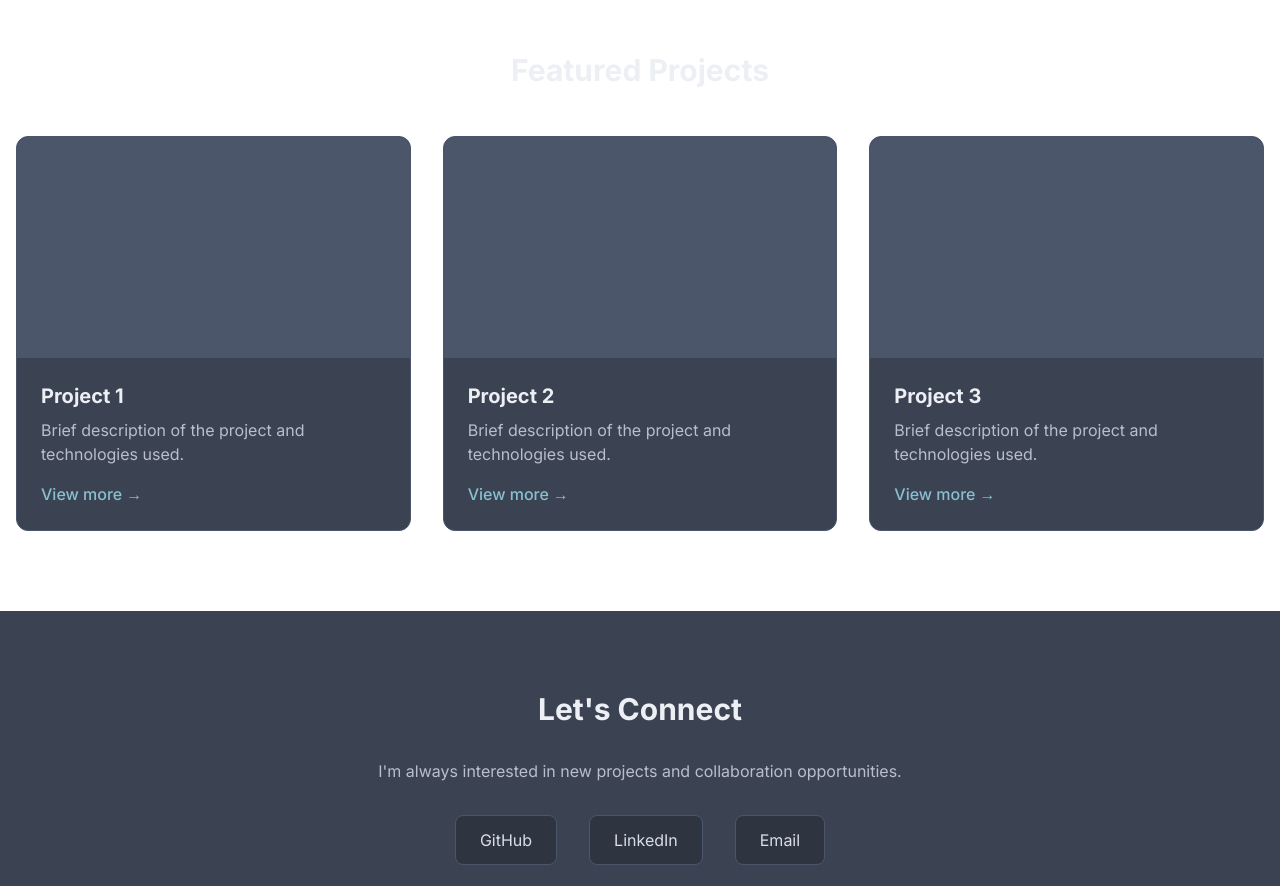
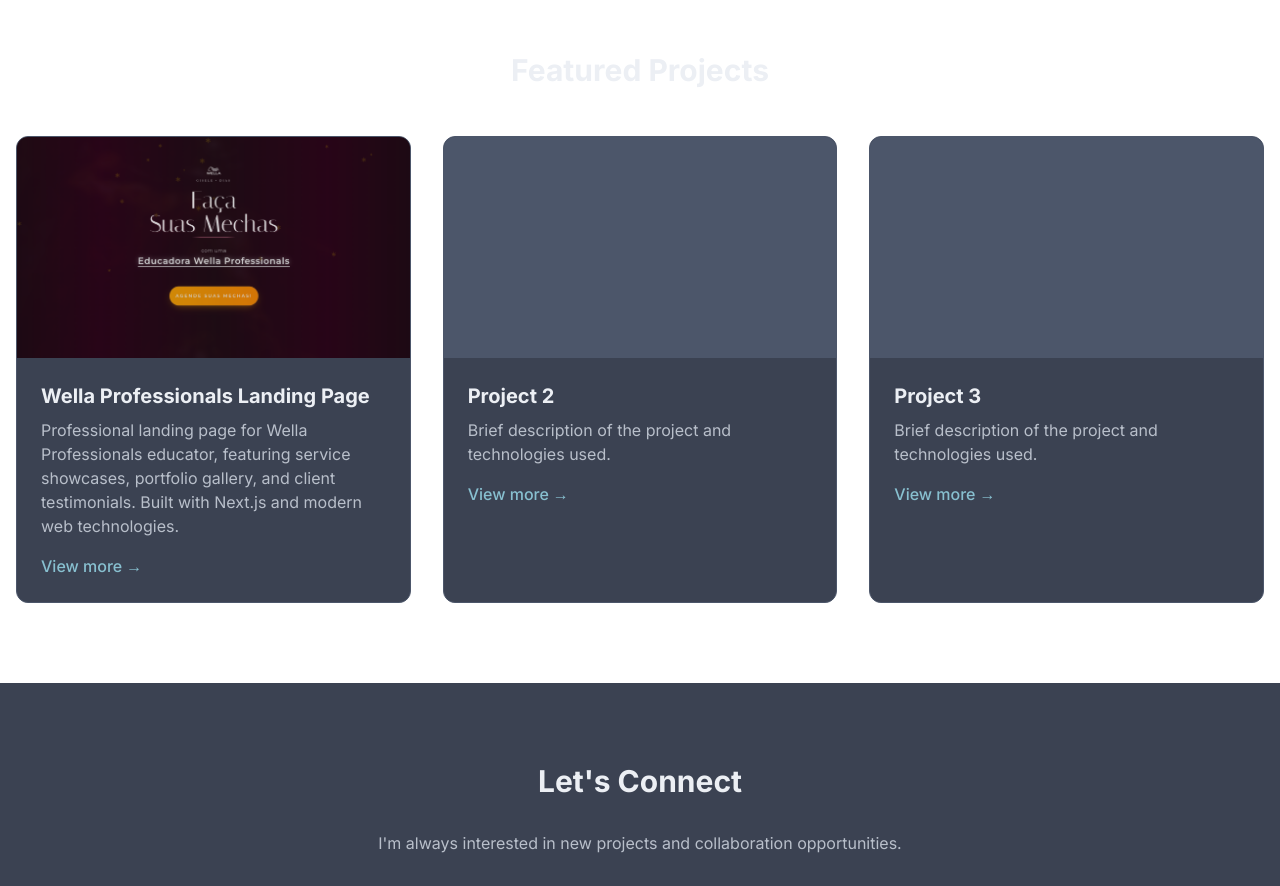
Before and after one commit to nsalgado2000/portfolio-nsalgado, a Next.js app: page / in a window 1280 px wide. Shown: the part 1220-2106 px from the top of the page. Built offline with nearby package versions, Linux system fonts and the light colour scheme.

Commit message:
feat: add project showcase with images and descriptions to Projects component

```diff
--- a/src/app/components/Projects.jsx
+++ b/src/app/components/Projects.jsx
@@ -1,4 +1,27 @@
 import Link from 'next/link';
+import Image from 'next/image';
+
+const projects = [
+  {
+    id: 1,
+    title: 'Wella Professionals Landing Page',
+    description: 'Professional landing page for Wella Professionals educator, featuring service showcases, portfolio gallery, and client testimonials. Built with Next.js and modern web technologies.',
+    link: 'https://gisele-landing-page-next.vercel.app/',
+    image: '/project-1.png',
+  },
+  {
+    id: 2,
+    title: 'Project 2',
+    description: 'Brief description of the project and technologies used.',
+    link: '#',
+  },
+  {
+    id: 3,
+    title: 'Project 3',
+    description: 'Brief description of the project and technologies used.',
+    link: '#',
+  },
+];
 
 export default function Projects() {
     return (
@@ -7,19 +30,32 @@
           Featured Projects
         </h2>
         <div className="grid md:grid-cols-2 lg:grid-cols-3 gap-8">
-          {[1, 2, 3].map((project) => (
+          {projects.map((project) => (
             <div
-              key={project}
+              key={project.id}
               className="bg-[#3B4252] rounded-xl overflow-hidden hover:shadow-xl transition-all hover:scale-105 border border-[#4C566A] hover:border-[#88C0D0]"
             >
-              <div className="aspect-video bg-[#4C566A]"></div>
+              {project.image ? (
+                <div className="aspect-video relative overflow-hidden">
+                  <Image
+                    src={project.image}
+                    alt={project.title}
+                    fill
+                    className="object-cover"
+                  />
+                </div>
+              ) : (
+                <div className="aspect-video bg-[#4C566A]"></div>
+              )}
               <div className="p-6">
-                <h3 className="text-xl font-bold mb-2 text-[#ECEFF4]">Project {project}</h3>
+                <h3 className="text-xl font-bold mb-2 text-[#ECEFF4]">{project.title}</h3>
                 <p className="text-[#D8DEE9]/80 mb-4">
-                  Brief description of the project and technologies used.
+                  {project.description}
                 </p>
                 <Link
-                  href="#"
+                  href={project.link}
+                  target="_blank"
+                  rel="noopener noreferrer"
                   className="text-[#88C0D0] hover:text-[#81A1C1] font-medium inline-flex items-center"
                 >
                   View more <span className="ml-1">→</span>
```
Also changed, not shown: public/project-1.png (added).
